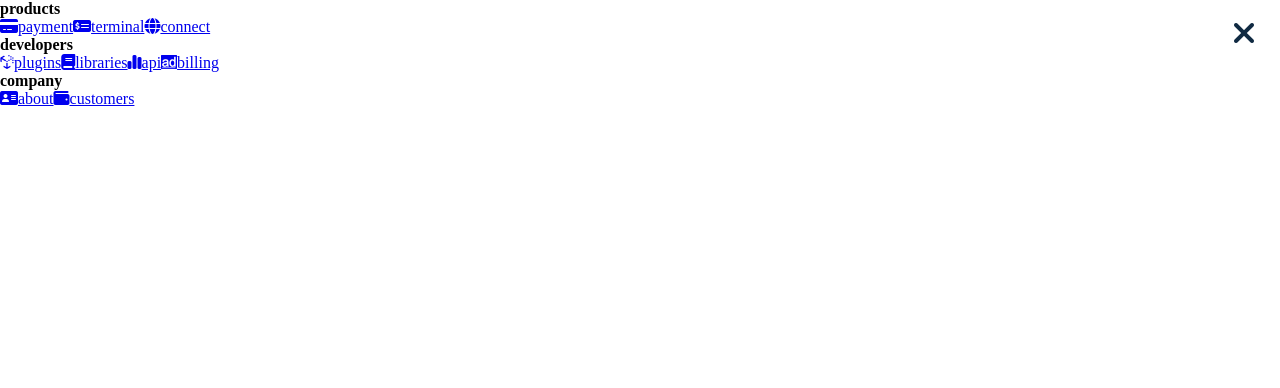
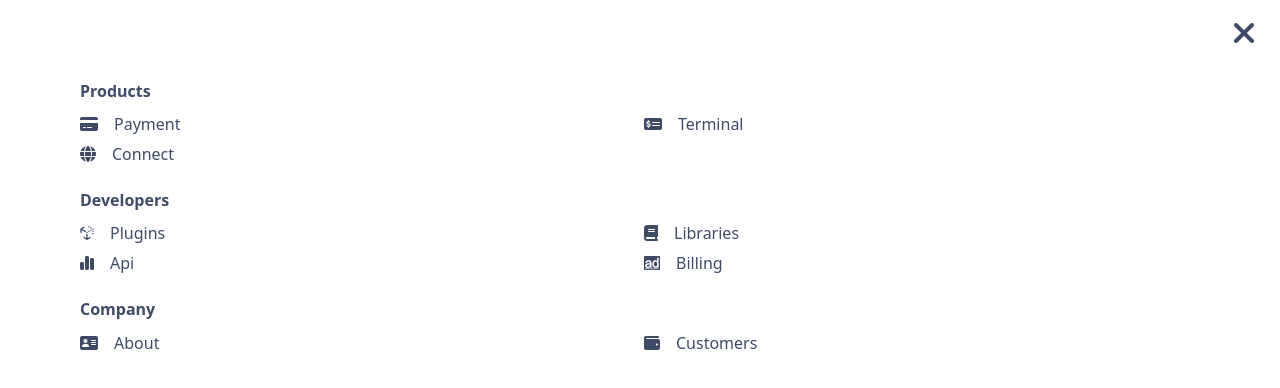
Before and after one commit to Ben-Tewfik/javascript-projects, a plain HTML site: page simple stripe submenu/index.html in a window 1280 px wide. Both pictures are taken after a click on the button 1199 px from the left and 40 px from the top of the page. Drawn offline with Linux system fonts and the light colour scheme.

Commit message:
add style to the links in sidebar container

```diff
--- a/simple stripe submenu/main.css
+++ b/simple stripe submenu/main.css
@@ -1,10 +1,13 @@
 :root {
   --blackClr: #222;
   --whiteClr: #fff;
-  --greyClr: #102a42;
+  --greyClr: #3f4b66;
   --mainTransition: all 0.3s ease-in-out;
 }
-
+body {
+  font-family: system-ui, -apple-system, BlinkMacSystemFont, "Segoe UI", Roboto,
+    Oxygen, Ubuntu, Cantarell, "Open Sans", "Helvetica Neue", sans-serif;
+}
 .nav {
   height: 5rem;
   width: 100vw;
@@ -47,6 +50,7 @@
   visibility: hidden;
   opacity: 0;
   transition: var(--mainTransition);
+  padding: 5rem;
 }
 .show {
   visibility: visible;
@@ -63,3 +67,24 @@
   border: none;
   cursor: pointer;
 }
+/* sidebar menu*/
+.menu-container .title {
+  text-transform: capitalize;
+  font-size: 1rem;
+  color: var(--greyClr);
+  margin-bottom: 0.7rem;
+}
+.links-container {
+  display: grid;
+  grid-template-columns: repeat(2, 1fr);
+  gap: 0.5rem;
+  margin-bottom: 1.5rem;
+}
+.links-container a {
+  text-decoration: none;
+  text-transform: capitalize;
+  color: var(--greyClr);
+}
+.links-container a i {
+  margin-right: 1rem;
+}
```
